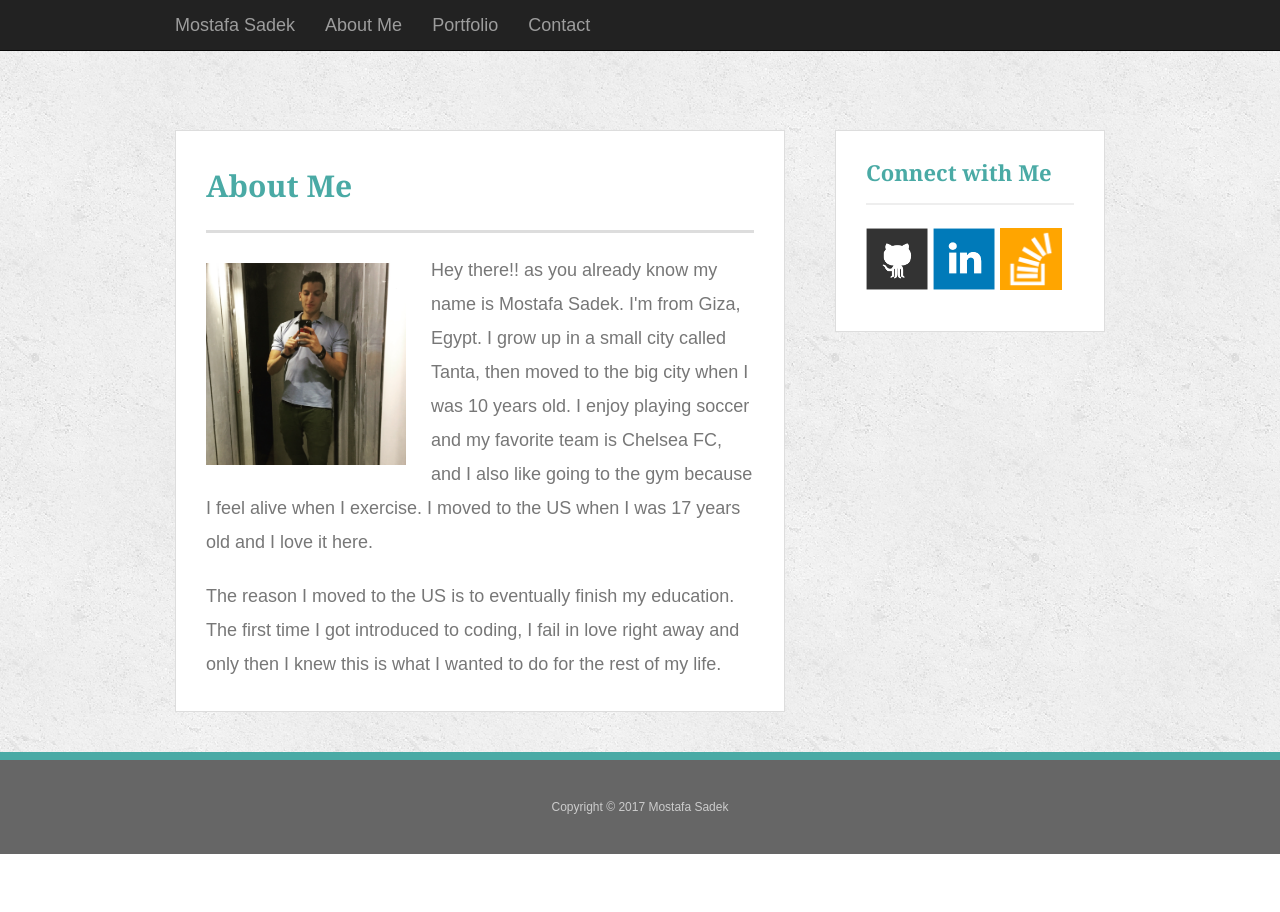
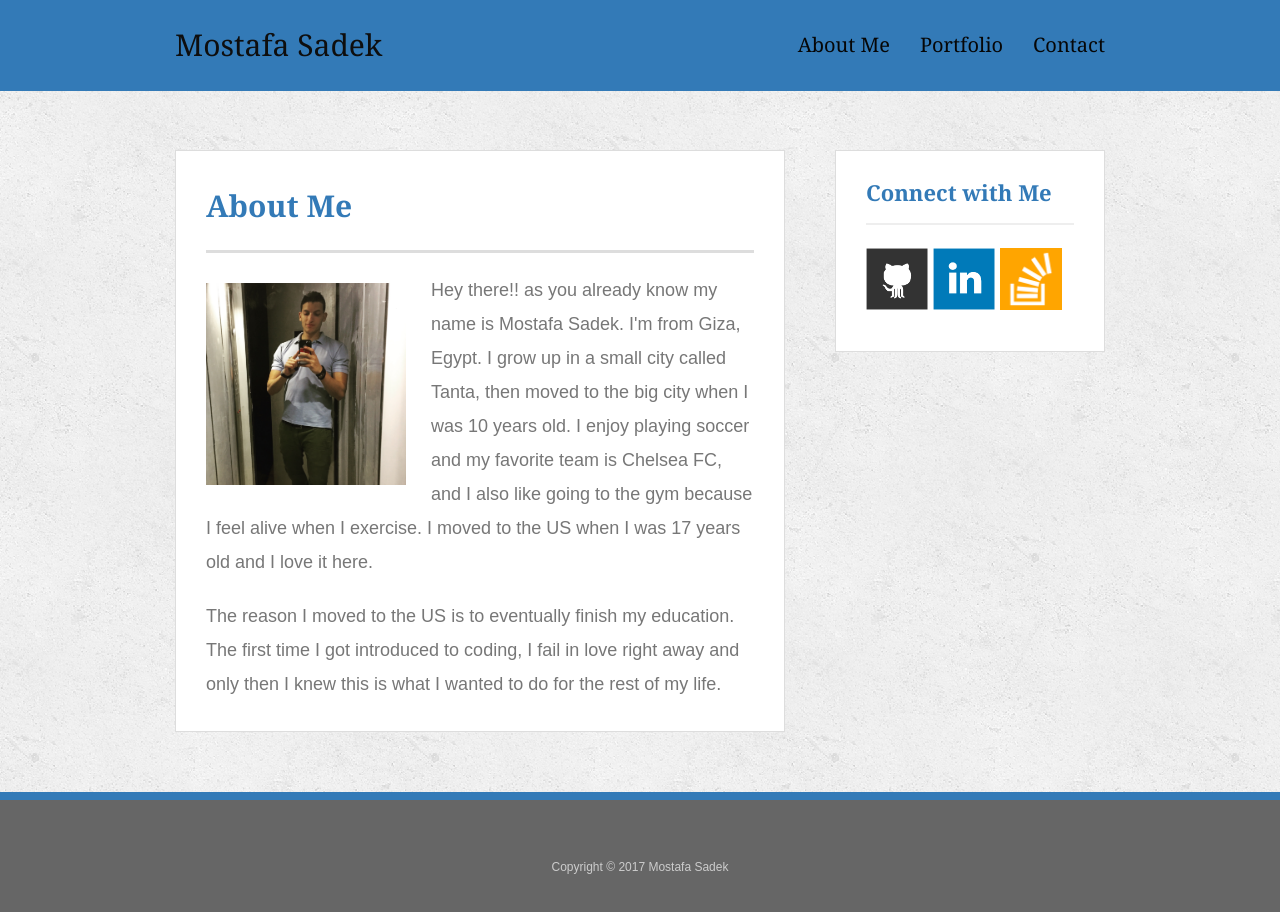
Before and after one commit to Msadek02/Bootstrap-Portfolio, a plain HTML site: page index.html in a window 1280 px wide. Before the commit the page ends 854 px from the top, so only its background shows below. Drawn offline with nearby package versions, Linux system fonts and the light colour scheme.

Commit message:
added new styling to the pages

```diff
--- a/css/style.css
+++ b/css/style.css
@@ -12,7 +12,7 @@ box-sizing: border-box;
 .container {
 width: 100%;
 max-width: 960px;
-margin: 0 auto;
+margin: 20px auto;
 clear: both;
 }
 h1,
@@ -29,7 +29,7 @@ h2,
 h3 {
 font-family: Georgia, Times, "Times New Roman", serif;
 font-weight: 700;
-color: #4aaaa5;
+color: #337ab7;
 }
 h1 {
 padding-bottom: 20px;
@@ -65,6 +65,24 @@ text-align: center;
 text-decoration: none;
 background: #4aaaa5;
 }
+.container>.navbar-header {
+margin-right: 0px;
+margin-left: 0px;
+}
+.navbar-inverse {
+background-color: #337ab7;
+border-color: #337ab7;
+}
+.navbar-inverse .navbar-brand {
+color: #0e0e0e;
+font-family: Georgia, Times, "Times New Roman", serif;
+}
+.navbar-inverse .navbar-nav>li>a {
+color: #060606;
+font-size: 20px;
+font-family: Georgia, Times, "Times New Roman", serif;
+}
+
 /*nav {
 float: right;
 margin-top: 25px;
@@ -90,7 +108,7 @@ color: #fff;
 color: #ccc;
 text-align: center;
 background: #666;
-border-top: 8px solid #4aaaa5;
+border-top: 8px solid #337ab7;
 }
 /* sidebar */
 .sidebar {
@@ -108,6 +126,9 @@ padding-bottom: 20px;
 margin-bottom: 15px;
 line-height: 22px;
 border-bottom: 2px solid #eee;
+}
+.navbar-brand {
+font-size: 30px;
 }
 .social {
 width: 62px;
--- a/index.html
+++ b/index.html
@@ -28,7 +28,7 @@
         </div>
         <!-- Collect the nav links, forms, and other content for toggling -->
         <div class="collapse navbar-collapse" id="navbarCollapse">
-            <ul class="nav navbar-nav">
+            <ul class="nav navbar-nav navbar-right">
                 <li><a href="index.html">About Me</a></li>
                 <li><a href="portfolio.html">Portfolio</a></li>
                 <li><a href="contact.html">Contact</a></li>
@@ -40,7 +40,7 @@
 
   <div id="main-container" class="container">
     <div class="row">
-      <div class="col-md-8">
+      <div class="col-lg-8 col-md-8">
        <section class="main-section">
       <h1>About Me</h1>
 
@@ -54,7 +54,7 @@
 
     </section>
     </div>
-    <div class="col-md-4">
+    <div class="col-lg-4 col-md-4 col-sm-12">
     <section class="sidebar">
       <div id="connect">
         <h2>Connect with Me</h2>
```
Also changed, not shown: contact.html (+1 -1 lines), portfolio.html (+1 -1 lines).
